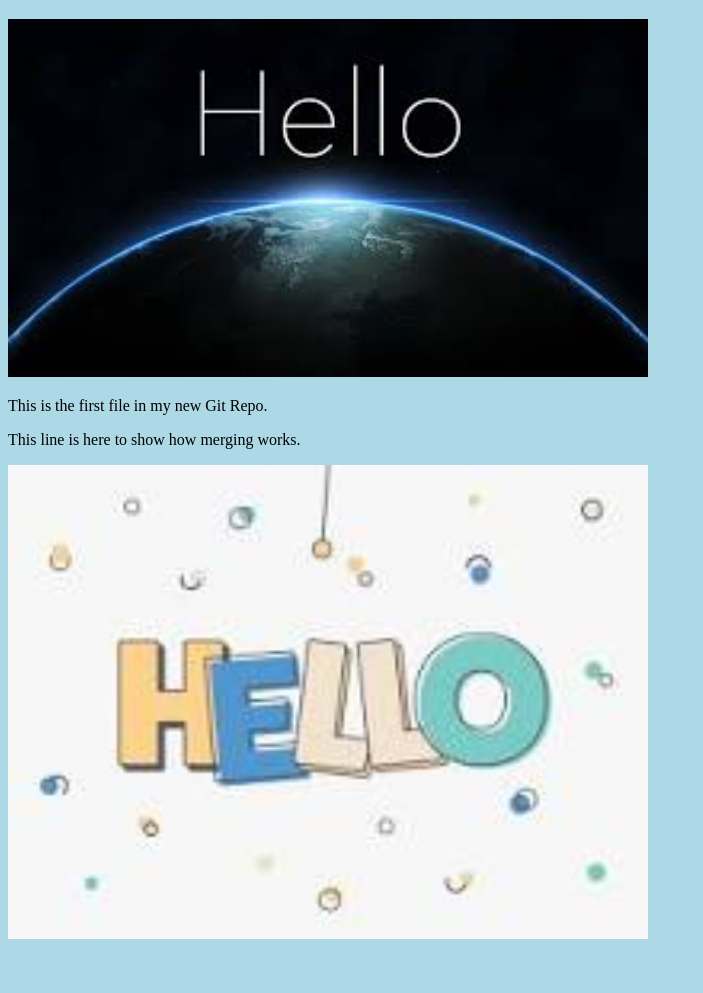
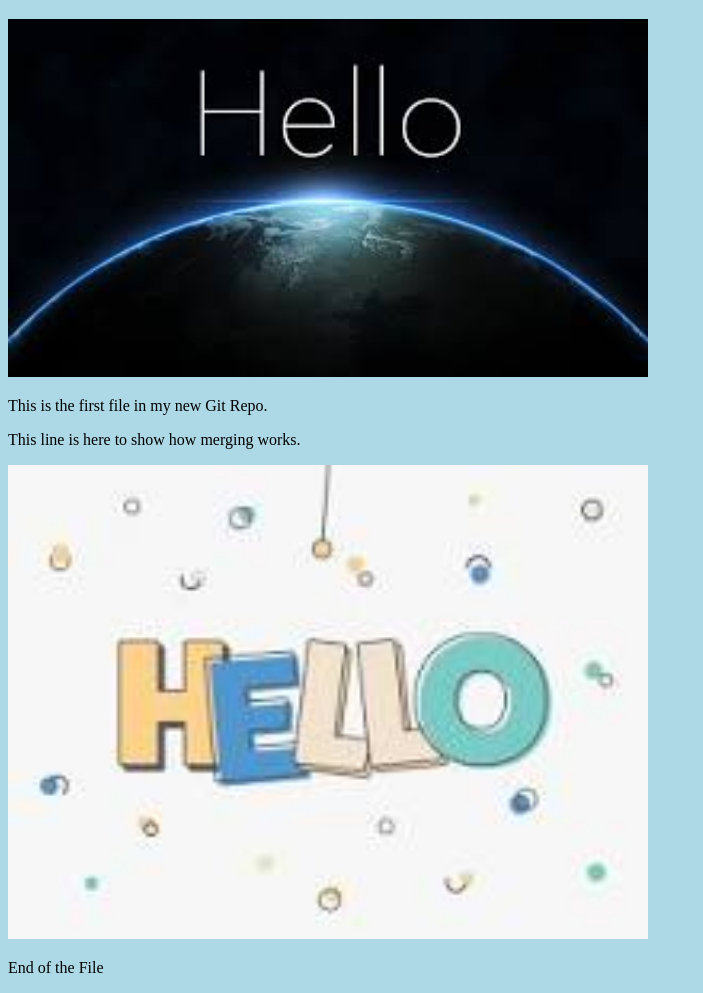
Before and after one commit to Sindhuv2094/Hello_World, a plain HTML site: page index.html in a window 1280 px wide. Shown: the part 61-1054 px from the top of the page, without its empty margins (0-703 px from the left). Before the commit the page ends 1012 px from the top, so only its background shows below. Drawn offline with Linux system fonts and the light colour scheme.

Commit message:
Update index.html
Added Paragraph Tag to HTML

```diff
--- a/index.html
+++ b/index.html
@@ -11,6 +11,7 @@
 <p>This is the first file in my new Git Repo.</p>
 <p>This line is here to show how merging works.</p>
 <div><img src="img_hello_git.jpg" alt="Hello Git" style="width:100%;max-width:640px"></div>
+<p>End of the File</p>
 
 </body>
 </html>
```
